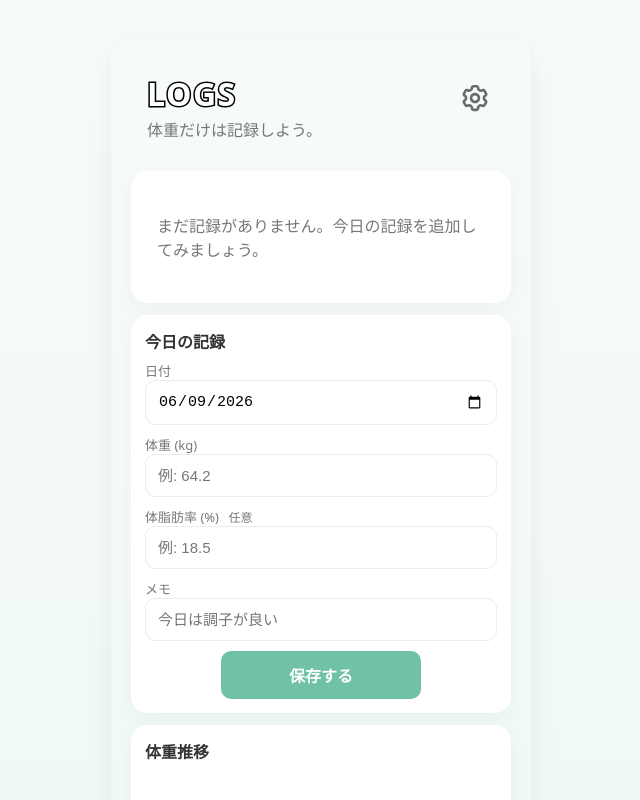
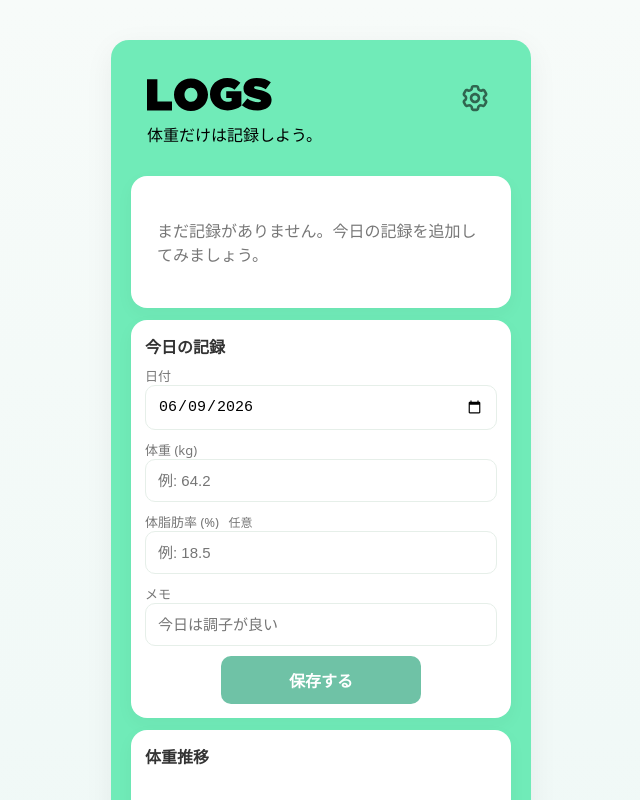
Before and after one commit to xckosasa/yuru-d, a Vue app: page / in a window 1280 px wide. Shown: the top 800 px of the page, without its empty margins (319-959 px from the left). Built offline with nearby package versions, Linux system fonts and the light colour scheme.

Commit message:
Commit pending App and style fixes before deploy

```diff
--- a/src/App.vue
+++ b/src/App.vue
@@ -3,11 +3,11 @@
     <main class="app">
       <header class="header-card">
         <div>
-          <h1 class="title" data-text="LOGS">LOGS</h1>
+          <h1 class="title" data-text="LOGS"><img :src="logo" alt=""></h1>
           <p class="subtitle">体重だけは記録しよう。</p>
         </div>
         <div class="header-actions">
-          <button class="btn-icon" type="button" @click="showSettingsModal = true"><img src="/src/assets/img/gear.svg" alt=""></button>
+          <button class="btn-icon" type="button" @click="showSettingsModal = true"><img :src="gear" alt=""></button>
         </div>
       </header>
 
@@ -191,6 +191,8 @@
 import { ref, computed, onMounted } from 'vue'
 import { formatWeight as hwFormatWeight, computeBMI } from './utils/helpers'
 import { loadSettingsFromLS, saveSettingsToLS, loadRecordsFromLS, saveRecordsToLS, clearRecordsFromLS, addOrReplaceRecord } from './utils/storage'
+import logo from './assets/img/logo.svg'
+import gear from './assets/img/gear.svg'
 
 const LS_SETTINGS = 'yurutto-settings'
 const LS_RECORDS = 'yurutto-records'
--- a/src/assets/style.scss
+++ b/src/assets/style.scss
@@ -37,6 +37,7 @@ body {
 .app {
   width: 100%;
   max-width: 420px;
+  background: #70EBB8!important;
 }
 .header-card {
   margin-bottom: 12px;
@@ -59,20 +60,11 @@ body {
   font-weight: 700;
   line-height: 1;
   letter-spacing: 1.5px;
-  color: #fff;
   z-index: 1;
-  &::before {
-    content: attr(data-text);
-    position: absolute;
-    inset: 0;
-    z-index: -1;
-    color: transparent;
-    -webkit-text-stroke: 3px #000;
-  }
 }
 .subtitle {
   margin: 6px 0 0;
-  color: var(--muted);
+  color: #000;
 }
 .card {
   background: var(--card);
```
